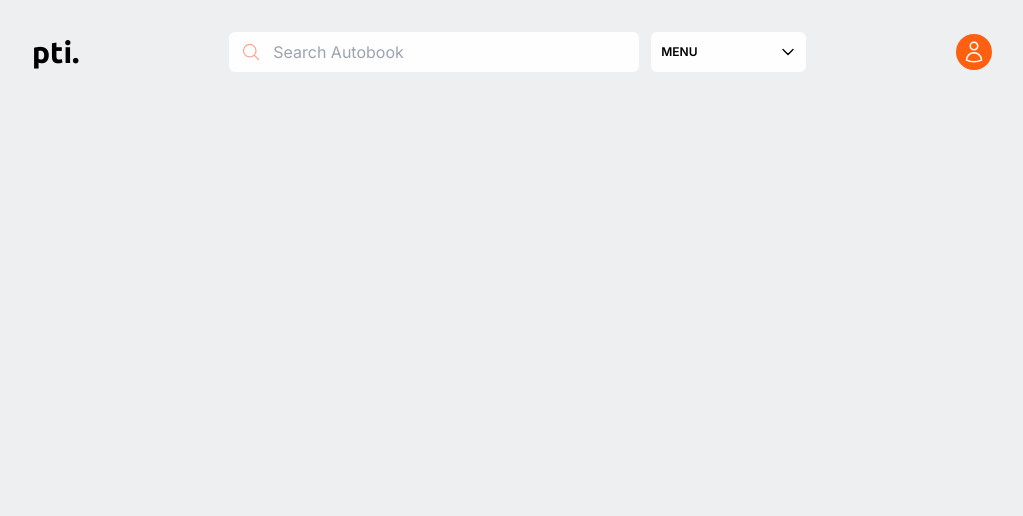
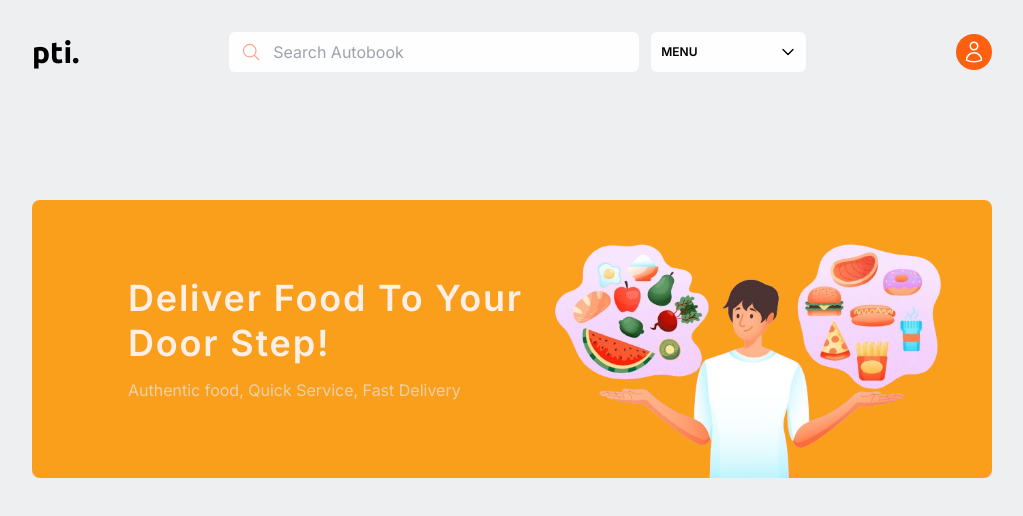
Before and after one commit to amiribnjaman/pti--quad-theory-task, a Next.js app: page / in a window 1280 px wide. Shown: the top 516 px of the page, without its empty margins (128-1151 px from the left). Built offline with nearby package versions, Linux system fonts and the light colour scheme.

Commit message:
Banner section implemented

```diff
--- a/src/app/page.js
+++ b/src/app/page.js
@@ -1,9 +1,23 @@
 import Image from 'next/image'
+import bannerImg from '@/Assets/Image1.png'
 
 export default function Home() {
   return (
     <main className="">
-
+      {/*------------HOME PAGE BANNER SECTION------------ */}
+      <section className="w-[75%] mx-auto my-24 bg-[#F99F1C] rounded-lg h-auto flex items-center px-8 text-white">
+        <div className="pl-16">
+          <h1 className="text-4xl font-semibold tracking-wider leading-tight text-[#FFEFE7]">
+            Deliver Food To Your Door Step!
+          </h1>
+          <p className="text-[#ECD0A8] mt-3">
+            Authentic food, Quick Service, Fast Delivery
+          </p>
+        </div>
+        <div>
+          <Image src={bannerImg} alt="banner-img" />
+        </div>
+      </section>
     </main>
-  )
+  );
 }
```
